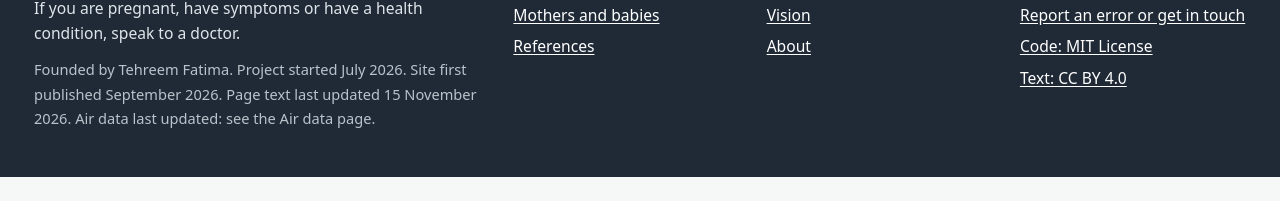
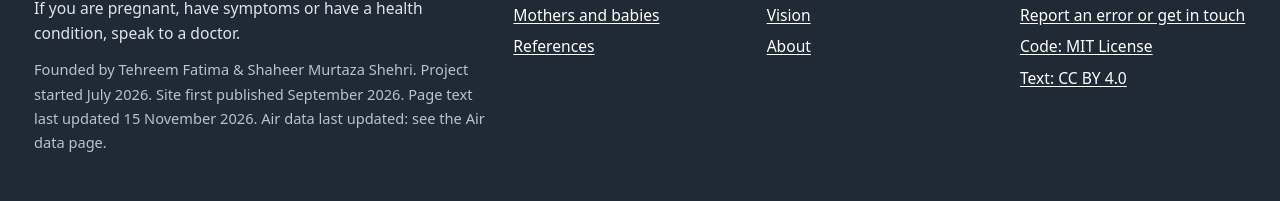
Before and after one commit to ftehreem306-ctrl/eco-health-data, a plain HTML site: page mothers.html in a window 1280 px wide. Shown: the part 2372-2573 px from the top of the page. Before the commit the page ends 2549 px from the top, so only its background shows below. Drawn offline with Linux system fonts and the light colour scheme.

Commit message:
Update footer to include co-founder name

```diff
--- a/mothers.html
+++ b/mothers.html
@@ -26,7 +26,7 @@
   <div><a class="brand brand-foot" href="index.html"><svg class="brand-mark" viewBox="0 0 34 34" aria-hidden="true"><circle cx="17" cy="17" r="15.5" fill="#e3efe9" stroke="#1f6f5c" stroke-width="2"/><circle cx="12" cy="13" r="3" fill="#1f6f5c"/><circle cx="21" cy="11" r="2" fill="#8a929c"/><circle cx="22" cy="20" r="3.6" fill="#1f6f5c"/><circle cx="12.5" cy="22" r="1.6" fill="#8a929c"/></svg><span class="brand-name">Eco-Health Action Hub</span></a>
   <p class="disclaimer">Educational information, not medical advice.</p>
   <p>If you are pregnant, have symptoms or have a health condition, speak to a doctor.</p>
-  <p class="small-foot">Founded by Tehreem Fatima. Project started July 2026. Site first published September 2026. Page text last updated 15 November 2026. Air data last updated: <span id="foot-updated">see the Air data page</span>.</p></div>
+  <p class="small-foot">Founded by Tehreem Fatima & Shaheer Murtaza Shehri. Project started July 2026. Site first published September 2026. Page text last updated 15 November 2026. Air data last updated: <span id="foot-updated">see the Air data page</span>.</p></div>
   <div><h2>Learn</h2><ul><li><a href="cancer.html">Air and cancer</a></li><li><a href="dna.html">Your DNA and the air</a></li><li><a href="mothers.html">Mothers and babies</a></li><li><a href="references.html">References</a></li></ul></div>
   <div><h2>Platform</h2><ul><li><a href="action.html">What you can do</a></li><li><a href="air.html">Air data</a></li><li><a href="vision.html">Vision</a></li><li><a href="about.html">About</a></li></ul></div>
   <div><h2>Open project</h2><ul><li><a href="https://github.com/ftehreem306-ctrl/eco-health-data/blob/main/whitepaper.md">White paper</a></li><li><a href="https://github.com/ftehreem306-ctrl/eco-health-data">Source code and data</a></li><li><a href="https://github.com/ftehreem306-ctrl/eco-health-data/issues">Report an error or get in touch</a></li><li><a href="https://github.com/ftehreem306-ctrl/eco-health-data/blob/main/LICENSE">Code: MIT License</a></li><li><a href="https://creativecommons.org/licenses/by/4.0/">Text: CC BY 4.0</a></li></ul></div>
```
